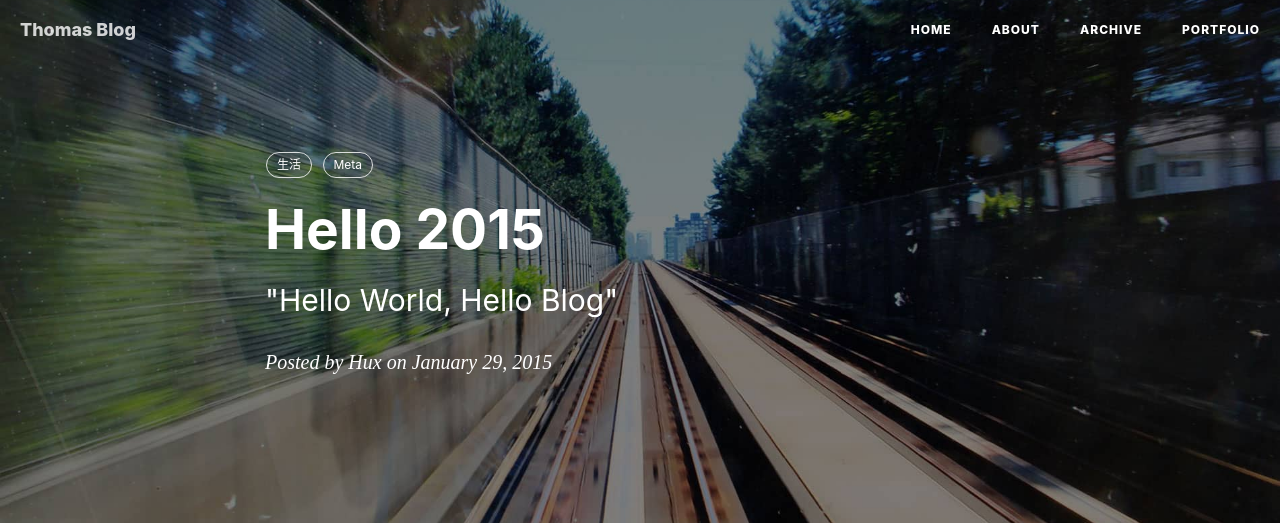
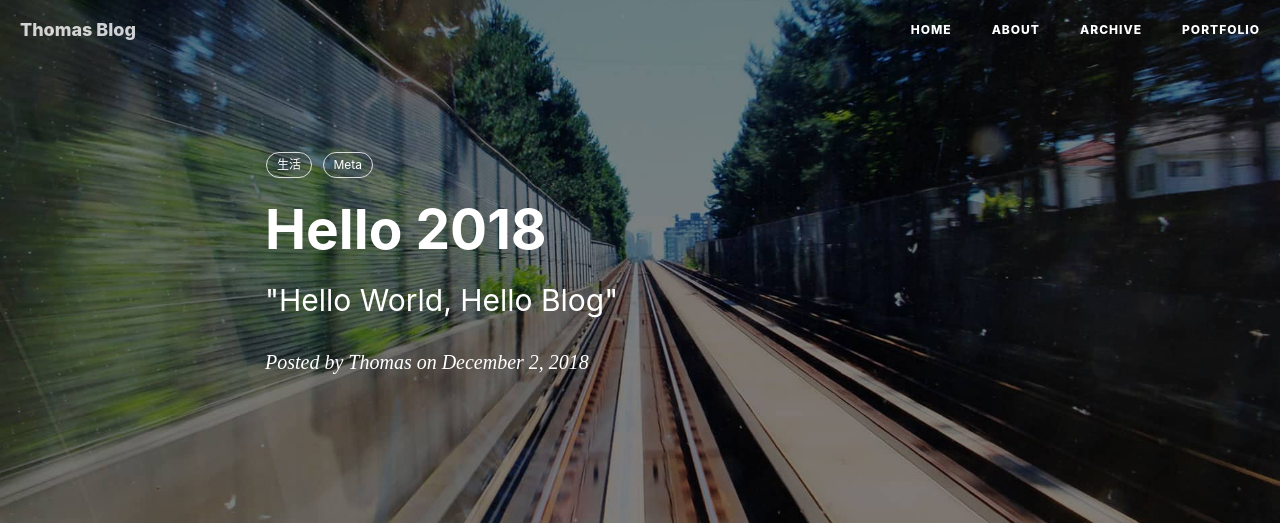
Before and after one commit to xsh8637/xsh8637.github.io, a Jekyll site: the page built from _posts/2018-12-02-helloworld.markdown, in a window 1280 px wide and 900 px high. Shown: the top 525 px of the window. Built offline with Jekyll 4.4.1, drawn with Linux system fonts in a browser that asks for light colours; nearby versions of some CDN libraries; comment, search, counter and statistics services are not loaded.

Commit message:
Update 2018-12-02-helloworld.markdown

```diff
--- a/_posts/2018-12-02-helloworld.markdown
+++ b/_posts/2018-12-02-helloworld.markdown
@@ -1,9 +1,9 @@
 ---
 layout:     post
-title:      "Hello 2015"
+title:      "Hello 2018"
 subtitle:   " \"Hello World, Hello Blog\""
-date:       2015-01-29 12:00:00
-author:     "Hux"
+date:       2018-12-02 18:00:00
+author:     "Thomas"
 header-img: "img/post-bg-2015.jpg"
 catalog: true
 tags:
```
